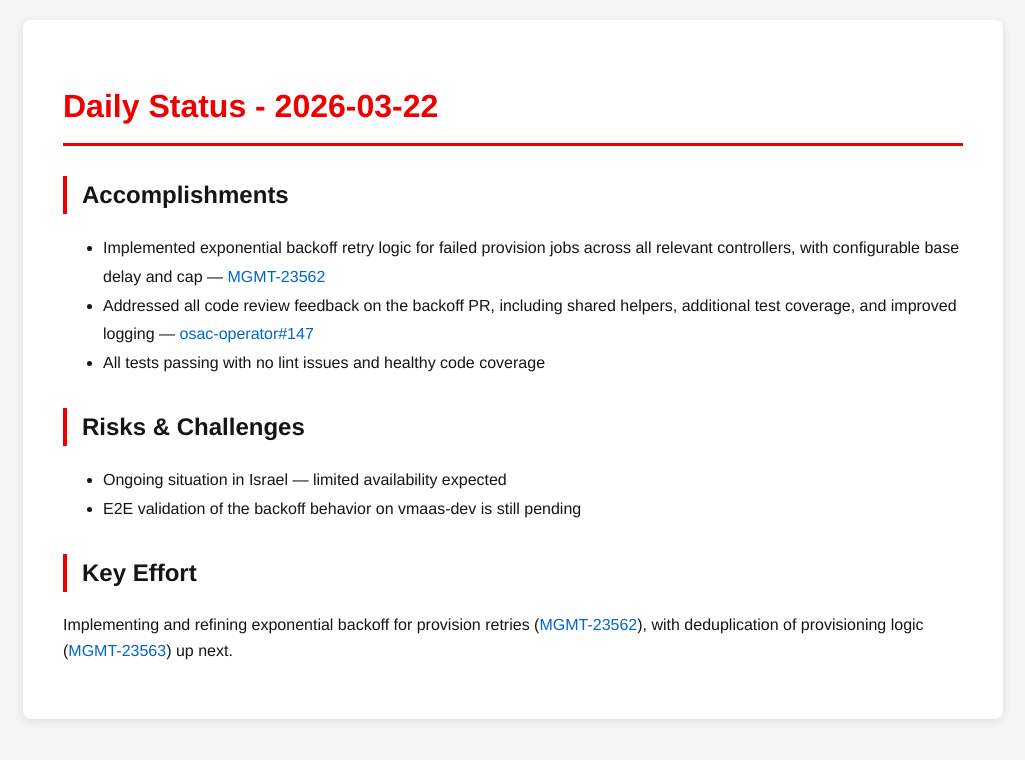
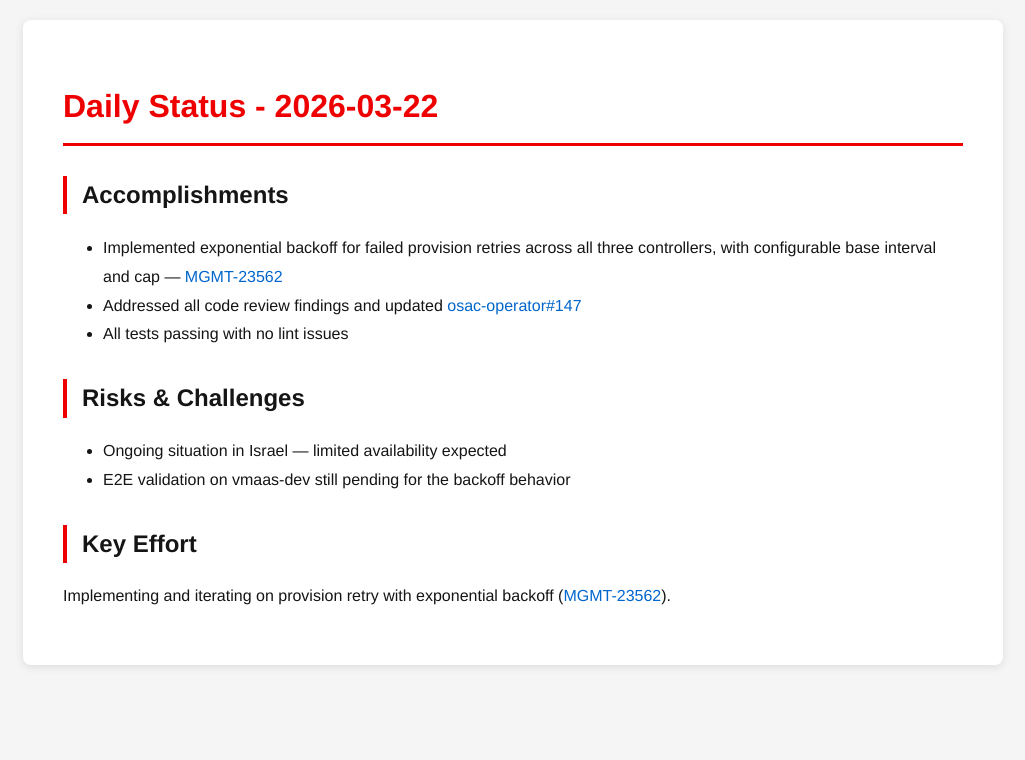
Before and after one commit to tzvatot/daily-status, a Jekyll site: the page built from 2026-03-22.md, in a window 1280 px wide. Shown: the top 760 px of the page, without its empty margins (127-1152 px from the left). Built offline with Jekyll 4.4.1, drawn with Linux system fonts in a browser that asks for light colours.

Commit message:
Daily status update - 2026-03-22

```diff
--- a/2026-03-22.md
+++ b/2026-03-22.md
@@ -7,13 +7,13 @@ date: 2026-03-22
 # Daily Status - 2026-03-22
 
 ## Accomplishments
-- Implemented exponential backoff retry logic for failed provision jobs across all relevant controllers, with configurable base delay and cap — [MGMT-23562](https://issues.redhat.com/browse/MGMT-23562)
-- Addressed all code review feedback on the backoff PR, including shared helpers, additional test coverage, and improved logging — [osac-operator#147](https://github.com/osac-project/osac-operator/pull/147)
-- All tests passing with no lint issues and healthy code coverage
+- Implemented exponential backoff for failed provision retries across all three controllers, with configurable base interval and cap — [MGMT-23562](https://issues.redhat.com/browse/MGMT-23562)
+- Addressed all code review findings and updated [osac-operator#147](https://github.com/osac-project/osac-operator/pull/147)
+- All tests passing with no lint issues
 
 ## Risks & Challenges
 - Ongoing situation in Israel — limited availability expected
-- E2E validation of the backoff behavior on vmaas-dev is still pending
+- E2E validation on vmaas-dev still pending for the backoff behavior
 
 ## Key Effort
-Implementing and refining exponential backoff for provision retries ([MGMT-23562](https://issues.redhat.com/browse/MGMT-23562)), with deduplication of provisioning logic ([MGMT-23563](https://issues.redhat.com/browse/MGMT-23563)) up next.
+Implementing and iterating on provision retry with exponential backoff ([MGMT-23562](https://issues.redhat.com/browse/MGMT-23562)).
```
